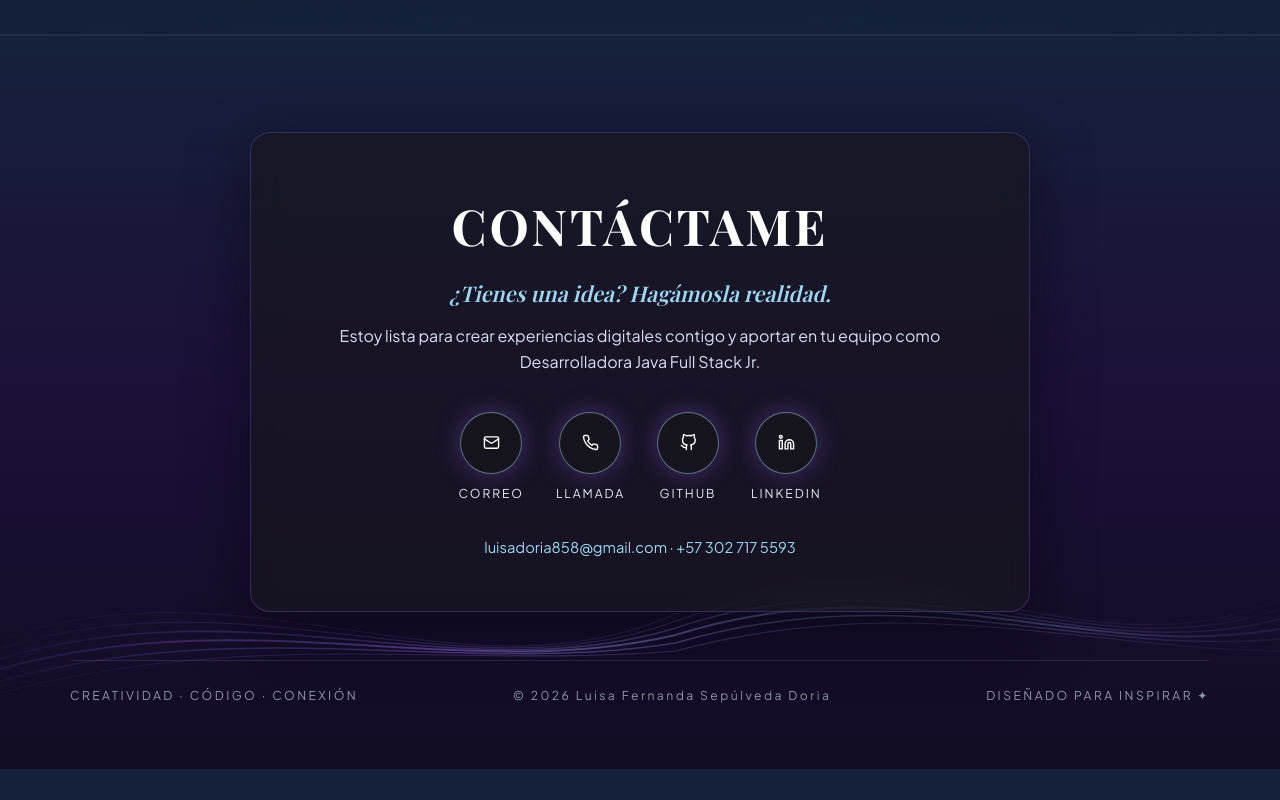
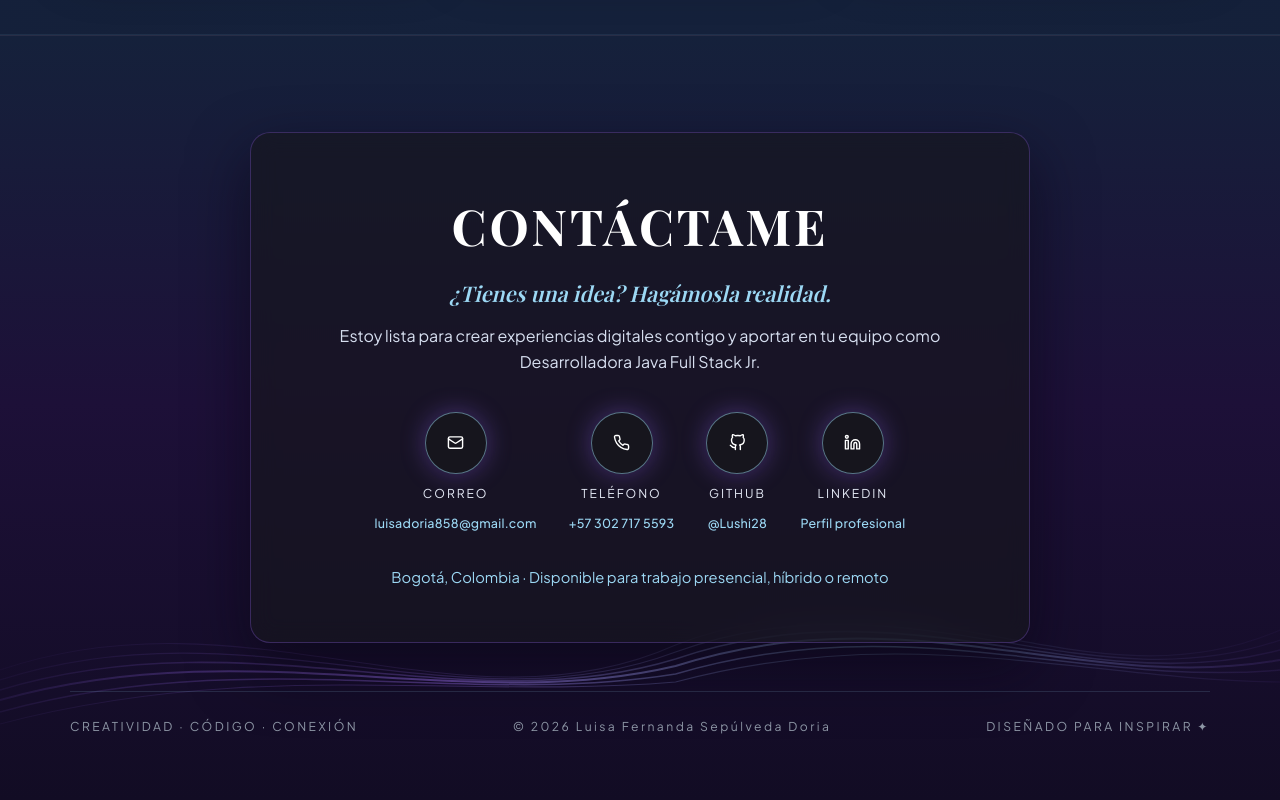
Before and after one commit to Lushi28/Mi-portafolio-personal, a plain HTML site: page index.html in a window 1280 px wide. Shown: the part 6777-7577 px from the top of the page. Before the commit the page ends 7546 px from the top, so only its background shows below. Drawn offline with nearby package versions, Linux system fonts and the light colour scheme; a web font is replaced by a local one.

Commit message:
feat: mostrar correo y telefono en los botones de contacto

```diff
--- a/css/styles.css
+++ b/css/styles.css
@@ -1238,6 +1238,15 @@ body.light-theme .section.alt {
   border-color: var(--blue-light);
 }
 
+/* Dato visible debajo de cada botón circular (correo, teléfono, usuario) */
+.contact-circle-value {
+  font-size: 0.78rem;
+  letter-spacing: 0.02em;
+  text-transform: none;
+  color: var(--blue-light);
+  font-weight: 500;
+}
+
 .contact-direct-info {
   margin: 0;
   font-size: 0.92rem;
--- a/js/main.js
+++ b/js/main.js
@@ -301,25 +301,29 @@
   function renderContact() {
     const g = data.greeting;
     document.getElementById("contactCircles").innerHTML = `
-      <a href="mailto:${g.email}" class="contact-circle-item">
+      <a href="mailto:${g.email}?subject=Contacto%20desde%20tu%20Portafolio" class="contact-circle-item" title="Enviar correo a ${g.email}">
         <span class="contact-circle-icon">${icons.mail}</span>
         <span>Correo</span>
+        <small class="contact-circle-value">${g.email}</small>
       </a>
-      <a href="${g.phoneHref}" class="contact-circle-item">
+      <a href="${g.phoneHref}" class="contact-circle-item" title="Llamar al ${g.phoneDisplay}">
         <span class="contact-circle-icon">${icons.phone}</span>
-        <span>Llamada</span>
+        <span>Teléfono</span>
+        <small class="contact-circle-value">${g.phoneDisplay}</small>
       </a>
-      <a href="${g.githubProfile}" target="_blank" rel="noreferrer" class="contact-circle-item">
+      <a href="${g.githubProfile}" target="_blank" rel="noreferrer" class="contact-circle-item" title="Abrir perfil de GitHub">
         <span class="contact-circle-icon">${icons.github}</span>
         <span>GitHub</span>
+        <small class="contact-circle-value">@Lushi28</small>
       </a>
-      <a href="${g.linkedinProfile}" target="_blank" rel="noreferrer" class="contact-circle-item">
+      <a href="${g.linkedinProfile}" target="_blank" rel="noreferrer" class="contact-circle-item" title="Abrir perfil de LinkedIn">
         <span class="contact-circle-icon">${icons.linkedin}</span>
         <span>LinkedIn</span>
+        <small class="contact-circle-value">Perfil profesional</small>
       </a>
     `;
 
-    document.getElementById("contactDirectInfo").textContent = `${g.email} · ${g.phoneDisplay}`;
+    document.getElementById("contactDirectInfo").textContent = `${g.location}`;
     document.getElementById("footerCopy").textContent = `© ${new Date().getFullYear()} ${g.fullName}`;
   }
 
```
Also changed, not shown: index.html (line endings or trailing spaces).
